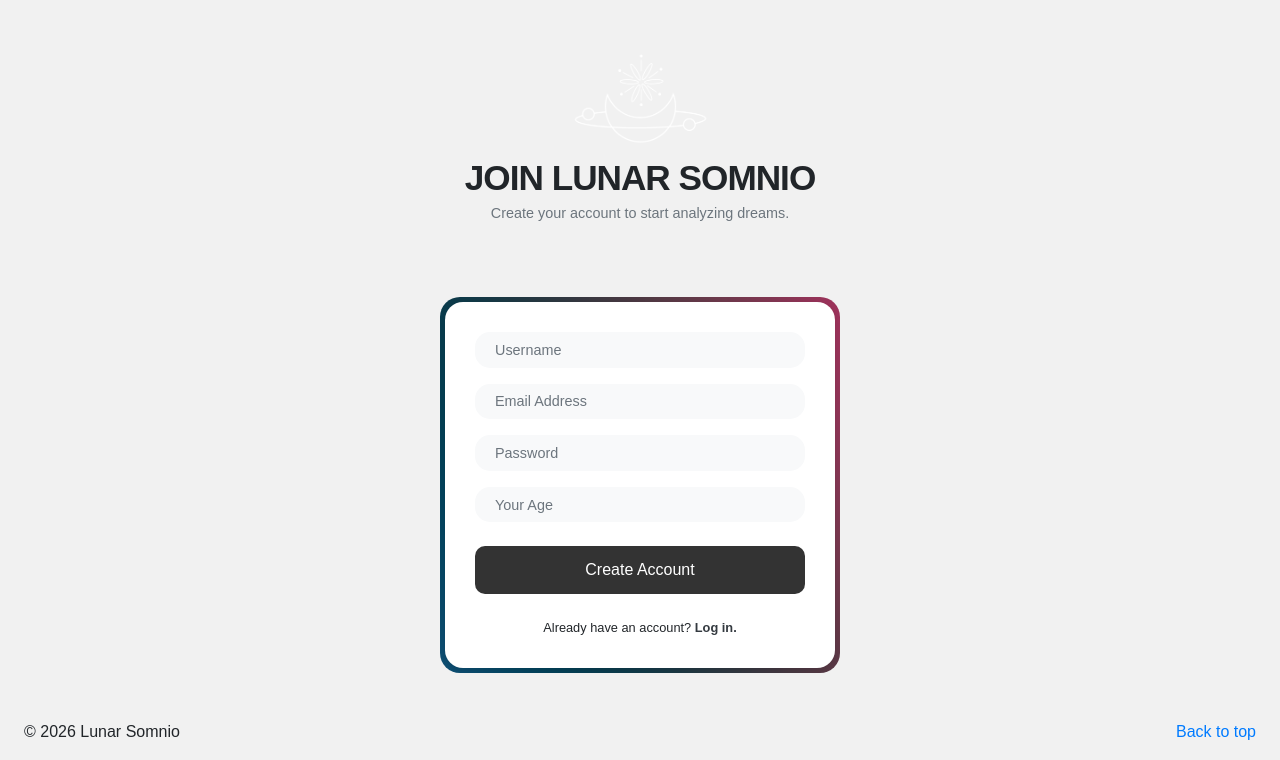
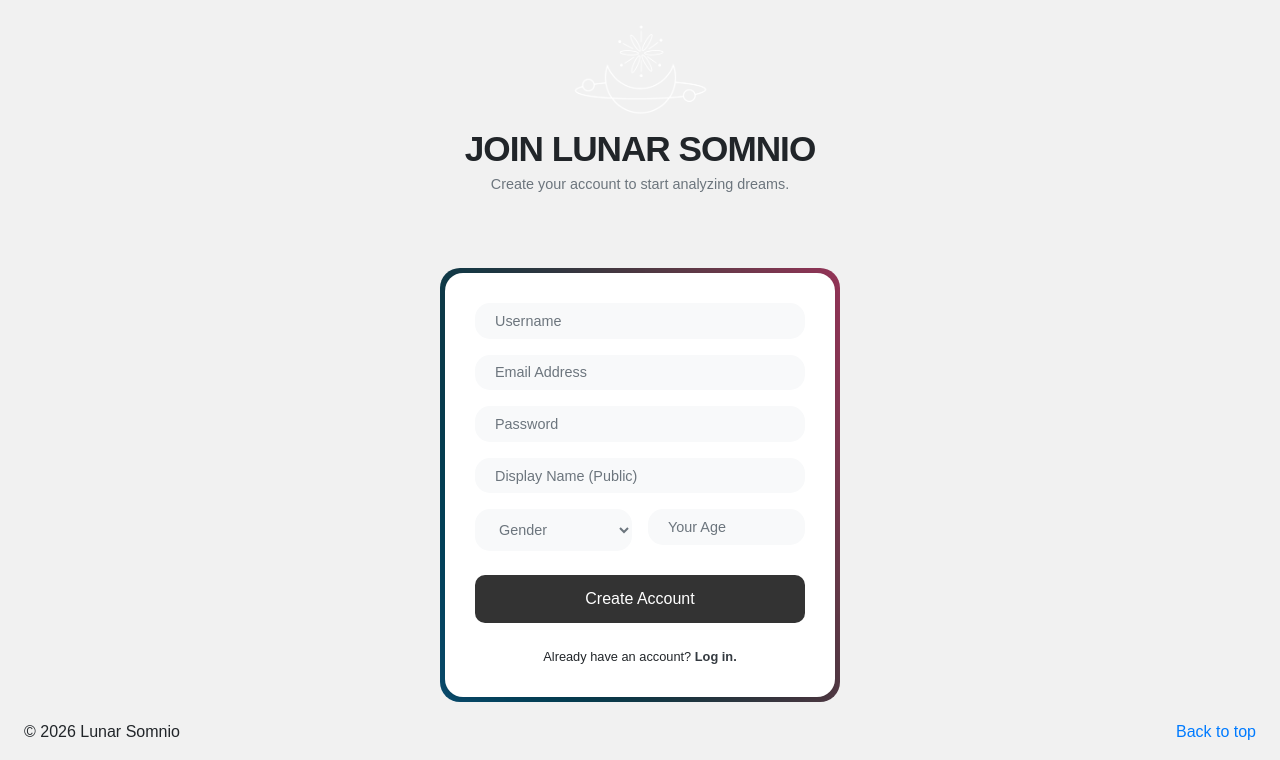
Before and after one commit to imaginethinking/lunar-somnio, a Django app: page /lunar_somnio/register/ in a window 1280 px wide. Shown: the part 126-886 px from the top of the page. Run offline with Django 3.2, Linux system fonts and the light colour scheme; some libraries are stand-ins or nearby versions; some web fonts are replaced.

Commit message:
Add - Display name and gender of the registration page

```diff
--- a/templates/lunar_somnio/register.html
+++ b/templates/lunar_somnio/register.html
@@ -26,10 +26,27 @@
 
             <form method="POST">
                 {% csrf_token %}
+
                 <input type="text" name="username" class="form-control dream-title-input mb-3" placeholder="Username" required style="font-size: 0.9rem; padding: 12px 20px; background-color: #f8f9fa; border: none;">
                 <input type="email" name="email" class="form-control dream-title-input mb-3" placeholder="Email Address" required style="font-size: 0.9rem; padding: 12px 20px; background-color: #f8f9fa; border: none;">
                 <input type="password" name="password" class="form-control dream-title-input mb-3" placeholder="Password" required style="font-size: 0.9rem; padding: 12px 20px; background-color: #f8f9fa; border: none;">
-                <input type="number" name="age" class="form-control dream-title-input mb-4" placeholder="Your Age" required style="font-size: 0.9rem; padding: 12px 20px; background-color: #f8f9fa; border: none;">
+
+                <input type="text" name="display_name" class="form-control dream-title-input mb-3" placeholder="Display Name (Public)" required style="font-size: 0.9rem; padding: 12px 20px; background-color: #f8f9fa; border: none;">
+
+                <div class="row">
+                    <div class="col-6 pr-2">
+                        <select name="gender" class="form-control dream-title-input mb-4" required style="font-size: 0.9rem; height: auto; padding: 12px 20px; background-color: #f8f9fa; border: none; color: #6c757d;">
+                            <option value="" disabled selected>Gender</option>
+                            <option value="Male">Male</option>
+                            <option value="Female">Female</option>
+                            <option value="Non-binary">Non-binary</option>
+                            <option value="Other">Other</option>
+                        </select>
+                    </div>
+                    <div class="col-6 pl-2">
+                        <input type="number" name="age" class="form-control dream-title-input mb-4" placeholder="Your Age" required style="font-size: 0.9rem; padding: 12px 20px; background-color: #f8f9fa; border: none;">
+                    </div>
+                </div>
 
                 <button type="submit" class="btn btn-block dream-title-input" style="background-color: #333; color: white; height: auto; padding: 12px; font-weight: 500; font-size: 1rem; border-radius: 10px;">
                     Create Account
```
Also changed, not shown: lunar_somnio/migrations/0001_initial.py (added).
